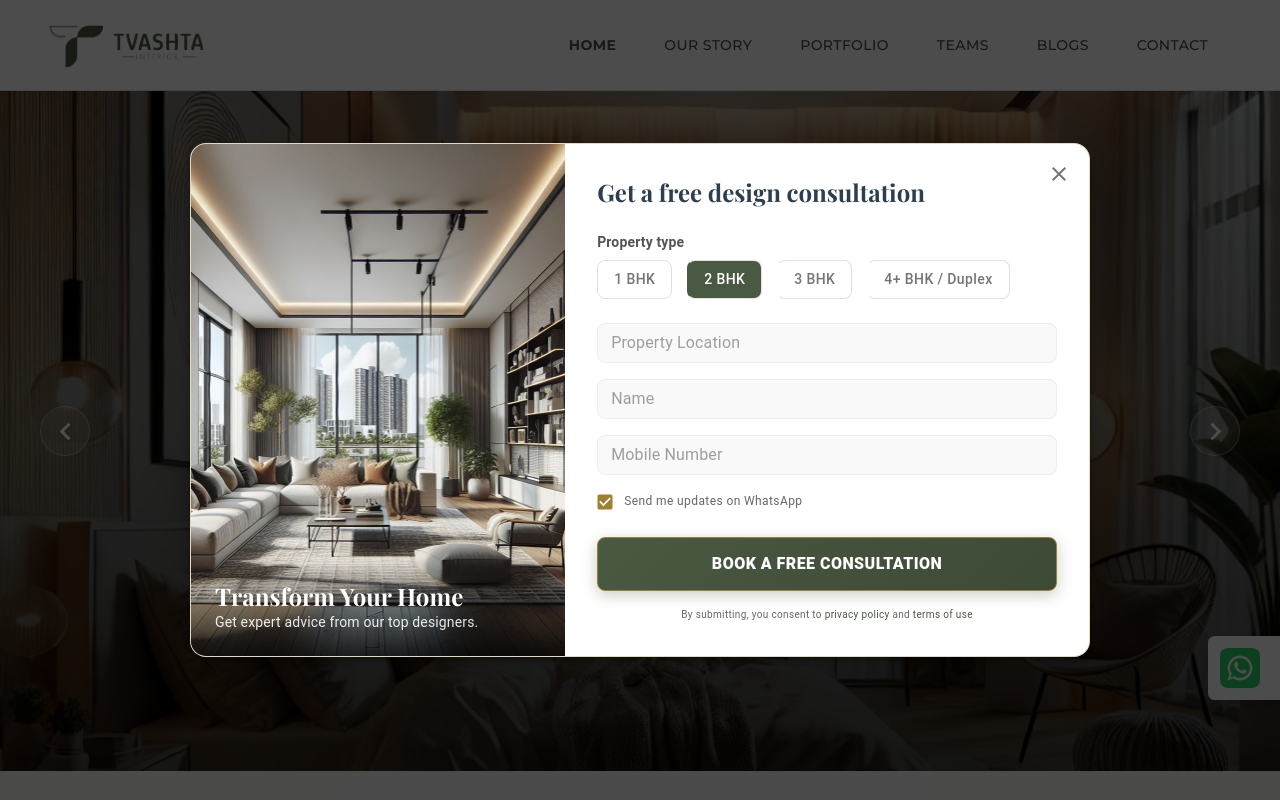
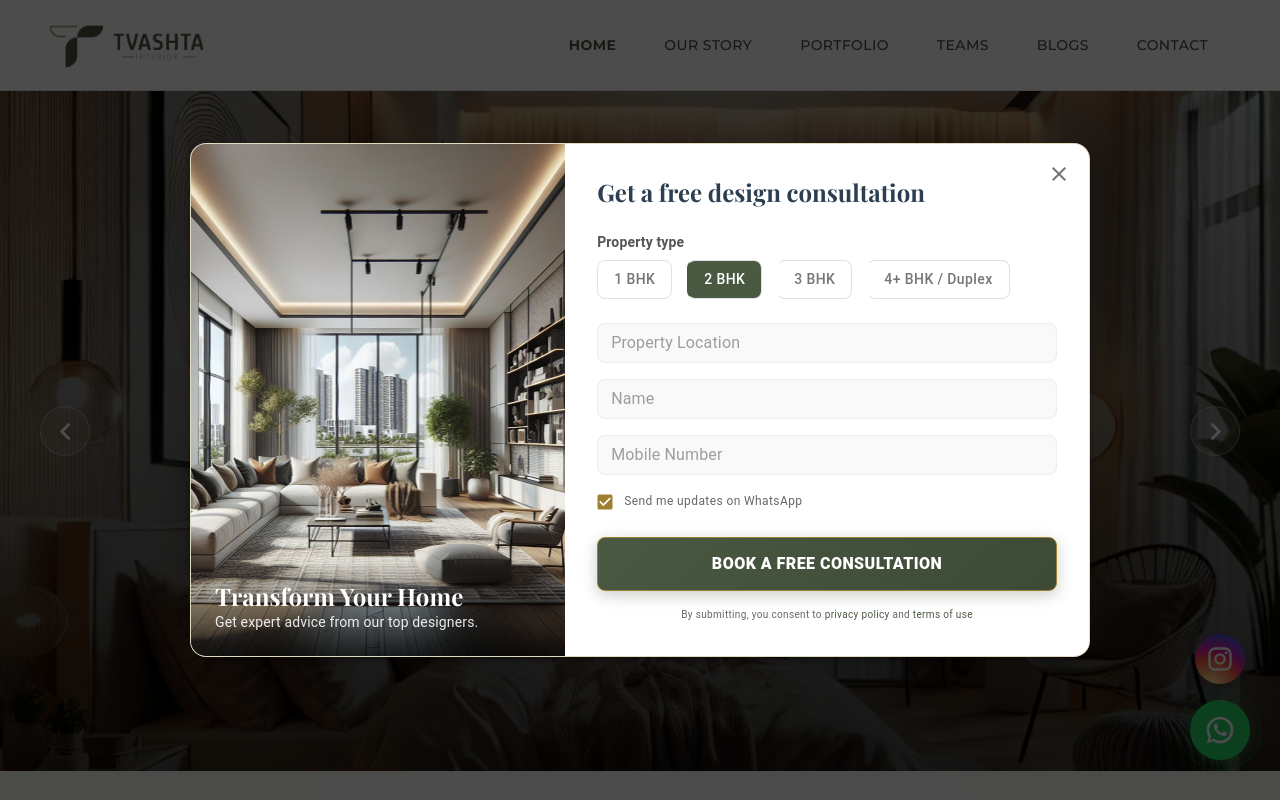
Before and after one commit to Rudreshcg/Decozone, a React (Vite) app: page / in a window 1280 px wide. Shown: the top 800 px of the page. Built offline with nearby package versions, Linux system fonts and the light colour scheme.

Commit message:
feat: introduce Dashboard layout component with integrated routing and add SocialFloat component for social media links.

```diff
--- a/src/components/Dashboard/Dashboard.jsx
+++ b/src/components/Dashboard/Dashboard.jsx
@@ -5,7 +5,7 @@ import { routes } from "./routes";
 import Header from "../Header/Header";
 import Footer from "../Footer/Footer";
 import ScrollToTop from "../SEO/ScrollToTop";
-import FloatingWhatsAppButton from "../WhatsAppIcon/WhatsAppIcon";
+import SocialFloat from "../SocialFloat/SocialFloat";
 
 const Dashboard = () => {
     return (
@@ -24,7 +24,7 @@ const Dashboard = () => {
                 })}
             </Routes>
             <Footer />
-            <FloatingWhatsAppButton />
+            <SocialFloat />
         </div>
     );
 }
--- /dev/null
+++ b/src/components/SocialFloat/SocialFloat.jsx
@@ -0,0 +1,117 @@
+import React from "react";
+import { Box, IconButton, Stack, Tooltip } from "@mui/material";
+import WhatsAppIcon from "@mui/icons-material/WhatsApp";
+import InstagramIcon from "@mui/icons-material/Instagram";
+
+const SocialFloat = () => {
+    const handleWhatsAppClick = () => {
+        const message = "Hello! I found your website and I'm interested in your interior design services.";
+        window.open(`https://wa.me/8431000242?text=${encodeURIComponent(message)}`, "_blank");
+    };
+
+    const handleInstagramClick = () => {
+        window.open("https://www.instagram.com/tvashtainterior", "_blank");
+    };
+
+    return (
+        <Box
+            sx={{
+                position: "fixed",
+                bottom: 40,
+                right: 30,
+                zIndex: 1100,
+                display: "flex",
+                flexDirection: "column",
+                gap: 2,
+                alignItems: "center",
+            }}
+        >
+            {/* Instagram Button */}
+            <Tooltip title="Follow us on Instagram" placement="left" arrow>
+                <Box
+                    sx={{
+                        background: "radial-gradient(circle at 30% 107%, #fdf497 0%, #fdf497 5%, #fd5949 45%, #d6249f 60%, #285AEB 90%)",
+                        width: "50px",
+                        height: "50px",
+                        borderRadius: "50%",
+                        boxShadow: "0 4px 15px rgba(0,0,0,0.2)",
+                        display: "flex",
+                        alignItems: "center",
+                        justifyContent: "center",
+                        cursor: "pointer",
+                        transition: "all 0.3s cubic-bezier(0.175, 0.885, 0.32, 1.275)",
+                        '&:hover': {
+                            transform: "scale(1.1) translateY(-2px)",
+                            boxShadow: "0 8px 20px rgba(0,0,0,0.3)",
+                        },
+                    }}
+                    onClick={handleInstagramClick}
+                >
+                    <InstagramIcon
+                        sx={{
+                            fontSize: "28px",
+                            color: "white",
+                            filter: "drop-shadow(0 2px 4px rgba(0,0,0,0.1))"
+                        }}
+                    />
+                </Box>
+            </Tooltip>
+
+            {/* WhatsApp Button */}
+            <Tooltip title="Chat on WhatsApp" placement="left" arrow>
+                <Box
+                    sx={{
+                        bgcolor: "#25D366", // Official WhatsApp Green
+                        width: "60px", // Slightly larger main CTA
+                        height: "60px",
+                        borderRadius: "50%",
+                        boxShadow: "0 4px 15px rgba(37, 211, 102, 0.4)", // Coloured shadow
+                        display: "flex",
+                        alignItems: "center",
+                        justifyContent: "center",
+                        cursor: "pointer",
+                        position: "relative",
+                        transition: "all 0.3s cubic-bezier(0.175, 0.885, 0.32, 1.275)",
+                        '&:hover': {
+                            transform: "scale(1.1) translateY(-2px)",
+                            boxShadow: "0 8px 25px rgba(37, 211, 102, 0.6)",
+                        },
+                        // Pulse animation ring
+                        '&::after': {
+                            content: '""',
+                            position: 'absolute',
+                            top: 0,
+                            left: 0,
+                            width: '100%',
+                            height: '100%',
+                            borderRadius: '50%',
+                            border: '1px solid #25D366',
+                            animation: 'pulse 2s infinite',
+                            opacity: 0,
+                        },
+                        "@keyframes pulse": {
+                            "0%": {
+                                transform: "scale(1)",
+                                opacity: 0.8,
+                            },
+                            "100%": {
+                                transform: "scale(1.5)",
+                                opacity: 0,
+                            },
+                        },
+                    }}
+                    onClick={handleWhatsAppClick}
+                >
+                    <WhatsAppIcon
+                        sx={{
+                            fontSize: "32px",
+                            color: "white",
+                        }}
+                    />
+                </Box>
+            </Tooltip>
+        </Box>
+    );
+};
+
+export default SocialFloat;
```
